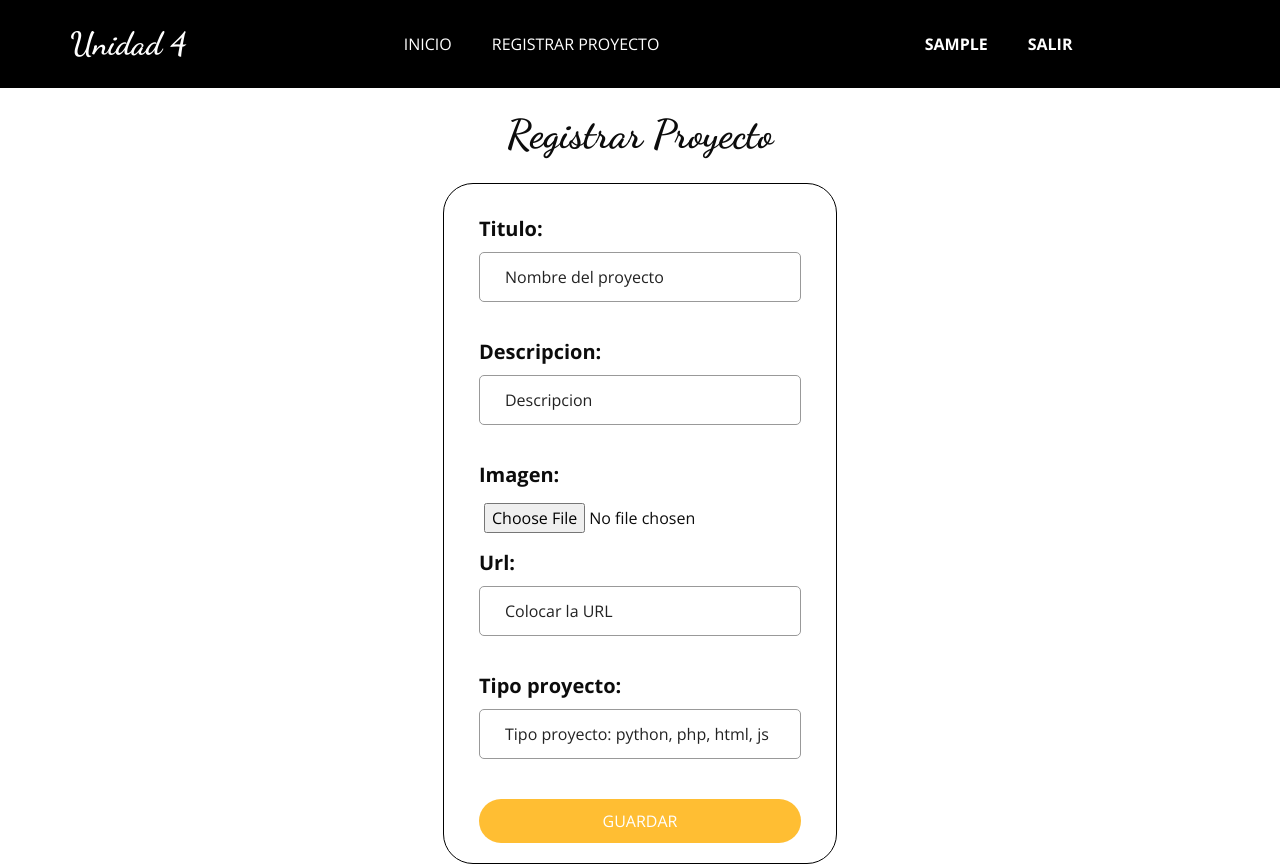
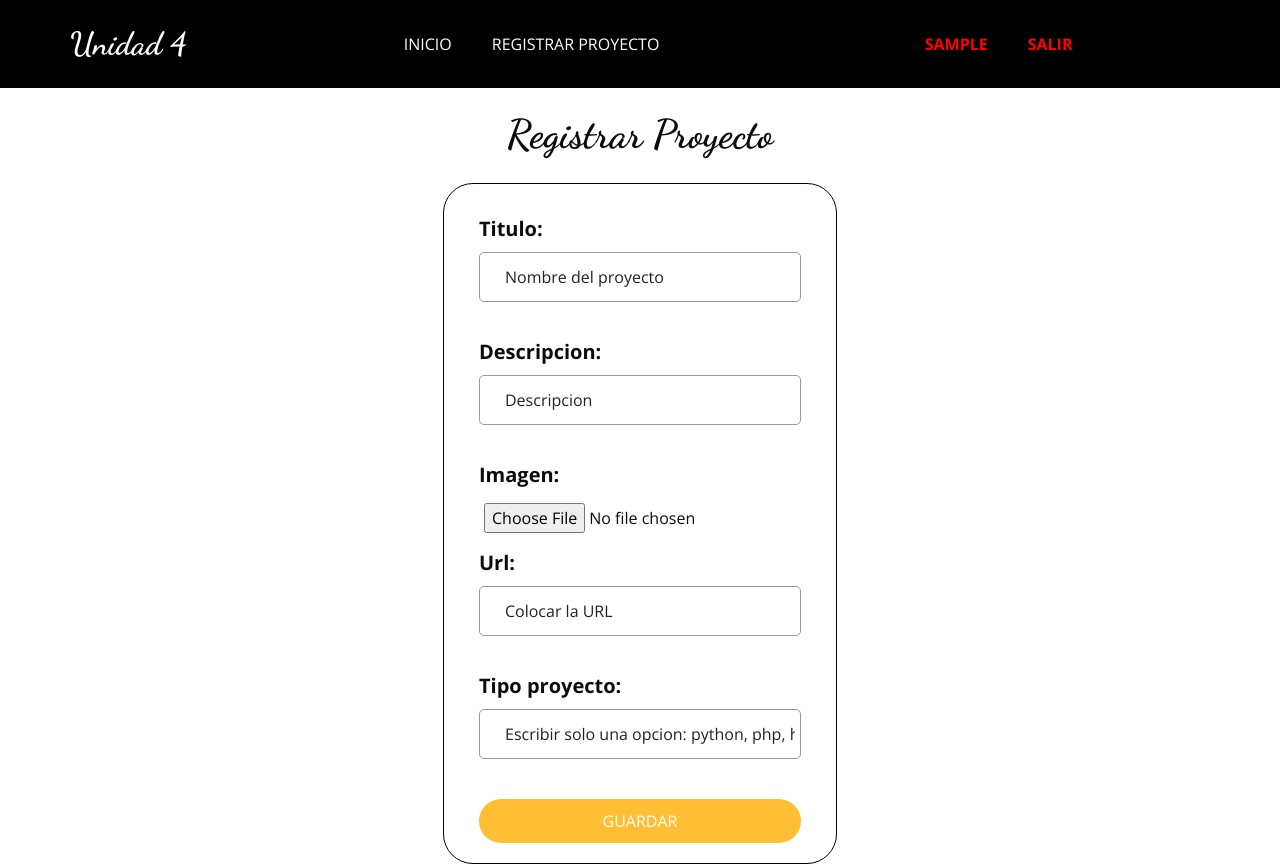
Before and after one commit to MarvinTG17/Unidad4, a Django app: page /proyectos/formularioProyecto in a window 1280 px wide. Shown: the top 868 px of the page. Run offline with Django 4.2, Linux system fonts and the light colour scheme; the visitor is signed in with stand-in values (Sample User, id 1); some libraries are stand-ins or nearby versions.

Commit message:
last commit

```diff
--- a/proyectos/forms.py
+++ b/proyectos/forms.py
@@ -24,5 +24,5 @@ class FormRegistrarProyecto(forms.Form):
     tipo_proyecto   = forms.CharField(widget=forms.TextInput(
                         attrs={
                             "class": "form-control",
-                            "placeholder":"Tipo proyecto: python, php, html, js",
+                            "placeholder":"Escribir solo una opcion: python, php, html, js",
                             }))
--- a/proyectos/static/css/estilos.css
+++ b/proyectos/static/css/estilos.css
@@ -20,8 +20,8 @@
 }
 
 .nav-item .Username {
-    font-weight: 700;
-    color: red;
+    font-weight: 700 !important;
+    color: red !important;
 }
 
 .sesiones{
```
